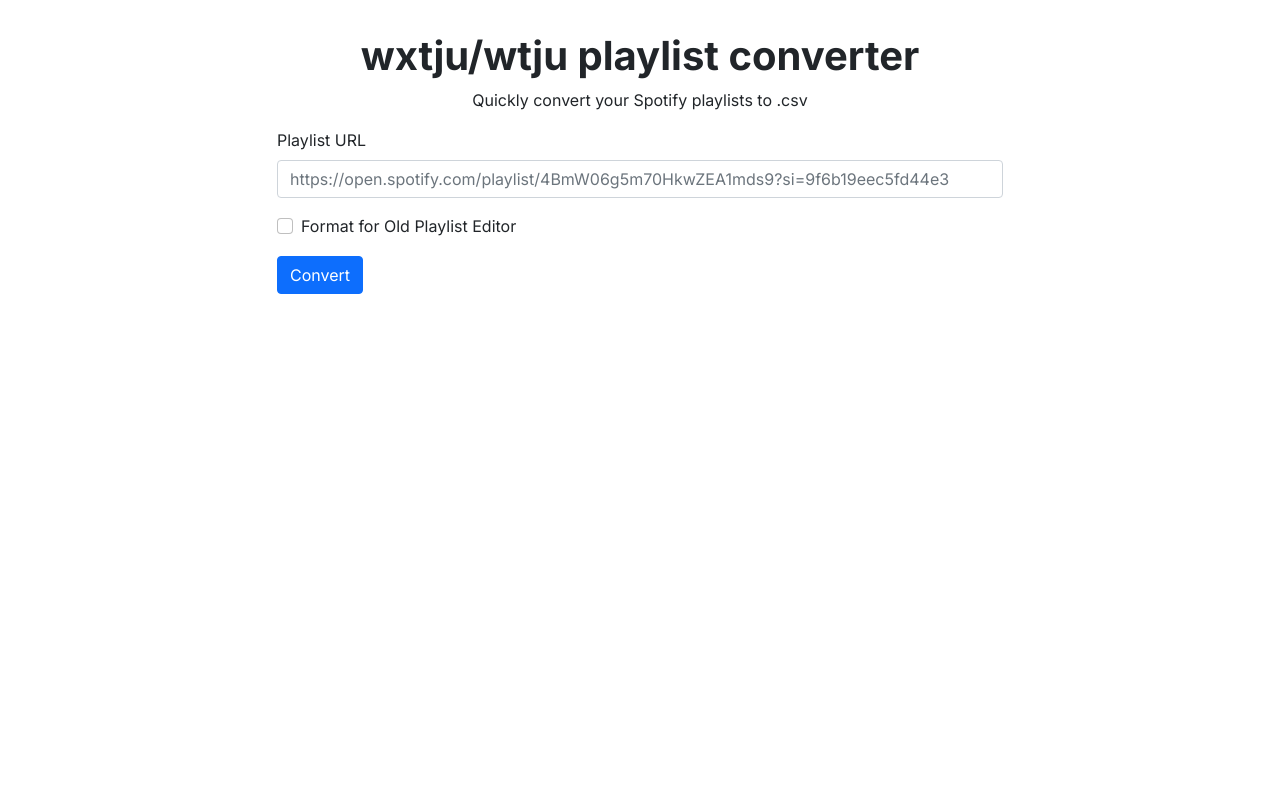
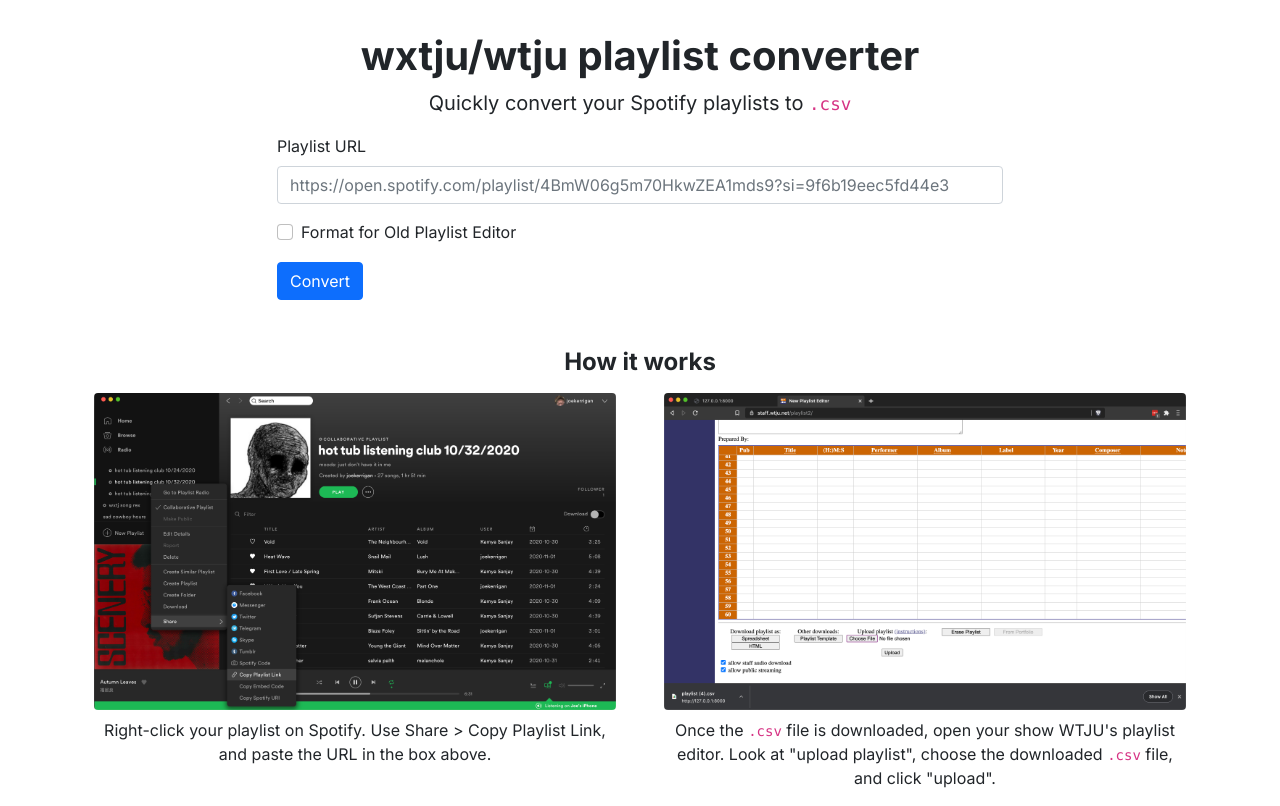
Before and after one commit to joek13/wxtj-converter, a React (Create React App) app in the folder frontend/: page / in a window 1280 px wide. Built offline with nearby package versions, Linux system fonts and the light colour scheme.

Commit message:
Add Howto component with brief instructions for use

```diff
--- a/frontend/src/Main.tsx
+++ b/frontend/src/Main.tsx
@@ -1,6 +1,7 @@
 import { useState } from "react";
 import { Container, Row } from "react-bootstrap";
 import Header from "./components/header"
+import Howto from "./components/howto";
 import { Options, ConvertParams } from "./components/options";
 
 function Main() {
@@ -10,10 +11,13 @@
     };
 
     return (<>
-        <Header />
-        <Container className="options" fluid="md">
-            <Options handleSubmit={convert} />
-        </Container>
+        <main>
+            <Header />
+            <Container className="options" fluid="md">
+                <Options handleSubmit={convert} />
+            </Container>
+            <Howto />
+        </main>
     </>);
 }
 
--- a/frontend/src/components/header.tsx
+++ b/frontend/src/components/header.tsx
@@ -6,7 +6,7 @@
             <section className="jumbotron text-center">
                 <Container>
                     <h1>wxtju/wtju playlist converter</h1>
-                    <p>Quickly convert your Spotify playlists to .csv</p>
+                    <p className="lead">Quickly convert your Spotify playlists to <code>.csv</code></p>
                 </Container>
             </section>
         </header>
--- /dev/null
+++ b/frontend/src/components/howto.tsx
@@ -0,0 +1,19 @@
+import { Col, Container, Image, Row } from "react-bootstrap";
+import help1 from "../img/help1.png";
+import help2 from "../img/help2.png";
+
+export default function Howto() {
+    return (<Container className="text-center mt-5">
+        <h2 className="h4 mb-3">How it works</h2>
+        <Row>
+            <Col className="px-4" md>
+                <Image src={help1} className="mb-2" fluid rounded />
+                <p>Right-click your playlist on Spotify. Use Share &gt; Copy Playlist Link, and paste the URL in the box above.</p>
+            </Col>
+            <Col className="px-4" md>
+                <Image src={help2} className="mb-2" fluid rounded />
+                <p>Once the <code>.csv</code> file is downloaded, open your show WTJU's playlist editor. Look at "upload playlist", choose the downloaded <code>.csv</code> file, and click "upload".</p>
+            </Col>
+        </Row>
+    </Container>)
+}
```
Also changed, not shown: frontend/src/img/help1.png (added), frontend/src/img/help2.png (added).
